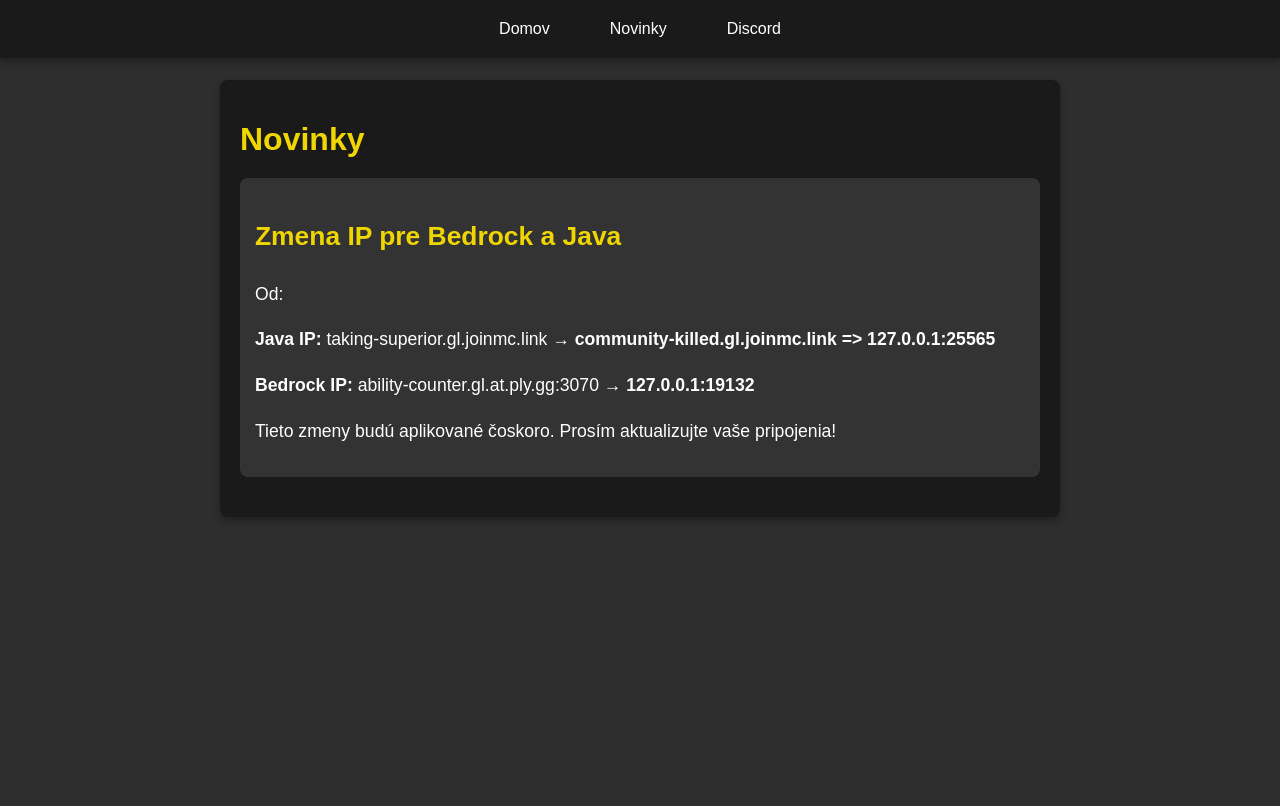
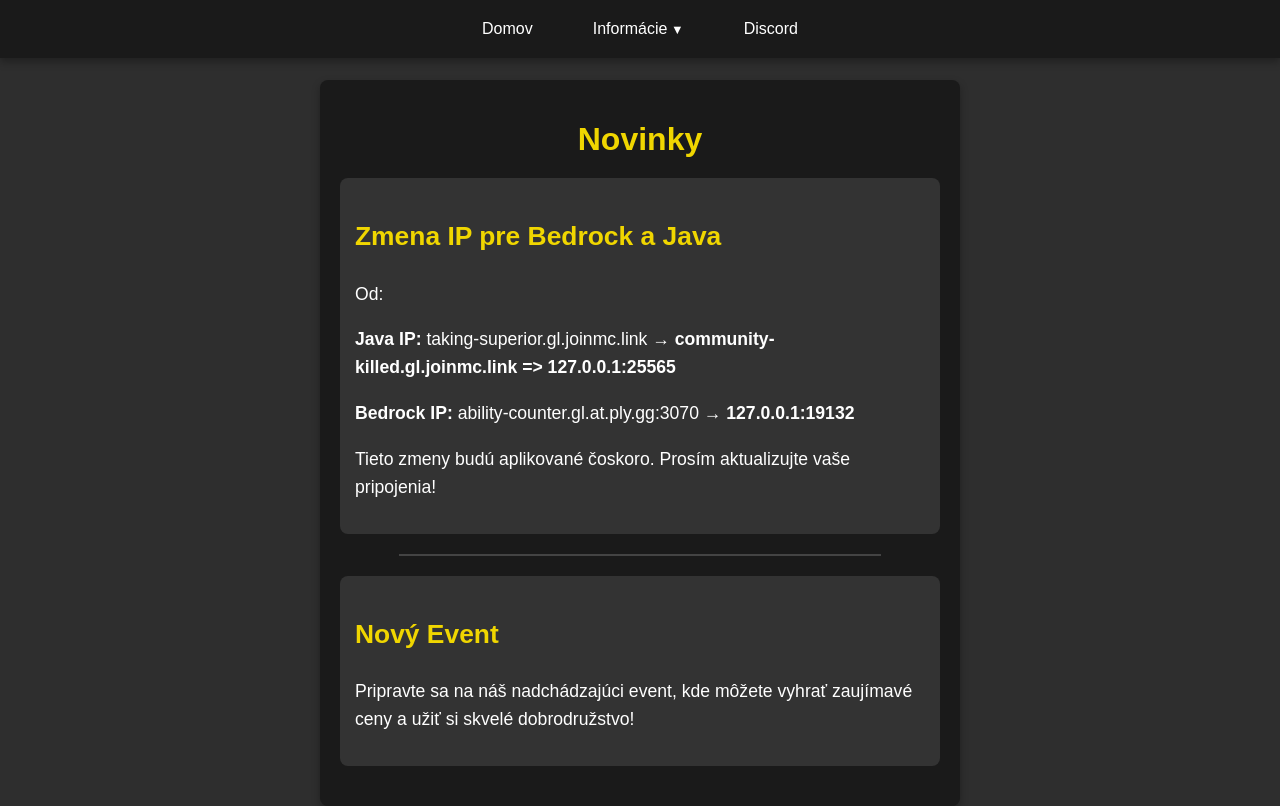
Before and after one commit to ging35/Minecraft-Server, a plain HTML site: page novinky.html in a window 1280 px wide. Drawn offline with Linux system fonts and the light colour scheme.

Commit message:
Update novinky.html

```diff
--- a/novinky.html
+++ b/novinky.html
@@ -12,6 +12,7 @@
             color: #ffffff;
             padding: 0;
             margin: 0;
+            text-align: center;
             display: flex;
             flex-direction: column;
             align-items: center;
@@ -25,7 +26,7 @@
             padding: 20px;
             border-radius: 8px;
             box-shadow: 0 4px 8px rgba(0, 0, 0, 0.3);
-            max-width: 800px;
+            max-width: 600px;
             width: 90%;
             margin-top: 80px; /* Space for fixed header */
         }
@@ -48,11 +49,18 @@
 
         .article h2 {
             color: #f0d600;
+            font-size: 1.5em;
         }
 
         a {
             color: #0d9dff;
             text-decoration: none;
+        }
+
+        hr {
+            border: 1px solid #444;
+            width: 80%;
+            margin: 20px auto;
         }
     </style>
 
@@ -64,11 +72,25 @@
                     .header { position: fixed; top: 0; width: 100%; background-color: #1a1a1a; padding: 10px 0; box-shadow: 0 4px 8px rgba(0, 0, 0, 0.3); display: flex; justify-content: center; z-index: 1000; }
                     .navbar { display: flex; align-items: center; gap: 20px; }
                     .navbar a { color: #ffffff; text-decoration: none; padding: 10px 20px; font-size: 1em; }
+                    .dropdown { position: relative; display: inline-block; }
+                    .dropdown > a::after { content: " ▼"; font-size: 0.8em; }
+                    .dropdown-content { display: none; position: absolute; background-color: #333333; min-width: 160px; box-shadow: 0 4px 8px rgba(0, 0, 0, 0.3); z-index: 1; top: 100%; opacity: 0; transform: translateY(-10px); transition: opacity 0.3s ease, transform 0.3s ease; }
+                    .dropdown-content a { color: #ffffff; padding: 10px 20px; text-decoration: none; display: block; text-align: left; }
+                    .dropdown-content a:hover { background-color: #444; }
+                    .dropdown:hover .dropdown-content { display: block; opacity: 1; transform: translateY(0); }
                 </style>
                 <header class="header">
                     <div class="navbar">
                         <a href="index.html">Domov</a>
-                        <a href="novinky.html">Novinky</a>
+                        <div class="dropdown">
+                            <a href="#">Informácie</a>
+                            <div class="dropdown-content">
+                                <a href="otvaracie_casy.html">Otvaracie časy</a>
+                                <a href="pravidla.html">Pravidlá servera</a>
+                                <a href="galeria.html">Galéria</a>
+                                <a href="novinky.html">Novinky</a>
+                            </div>
+                        </div>
                         <a href="https://discord.gg/dTTdNrgBSM" target="_blank">Discord</a>
                     </div>
                 </header>
@@ -87,6 +109,13 @@
             <p><strong>Bedrock IP:</strong> ability-counter.gl.at.ply.gg:3070 &rarr; <strong>127.0.0.1:19132</strong></p>
             <p>Tieto zmeny budú aplikované čoskoro. Prosím aktualizujte vaše pripojenia!</p>
         </div>
+
+        <hr>
+
+        <div class="article">
+            <h2>Nový Event</h2>
+            <p>Pripravte sa na náš nadchádzajúci event, kde môžete vyhrať zaujímavé ceny a užiť si skvelé dobrodružstvo!</p>
+        </div>
     </div>
 </body>
 </html>
```
